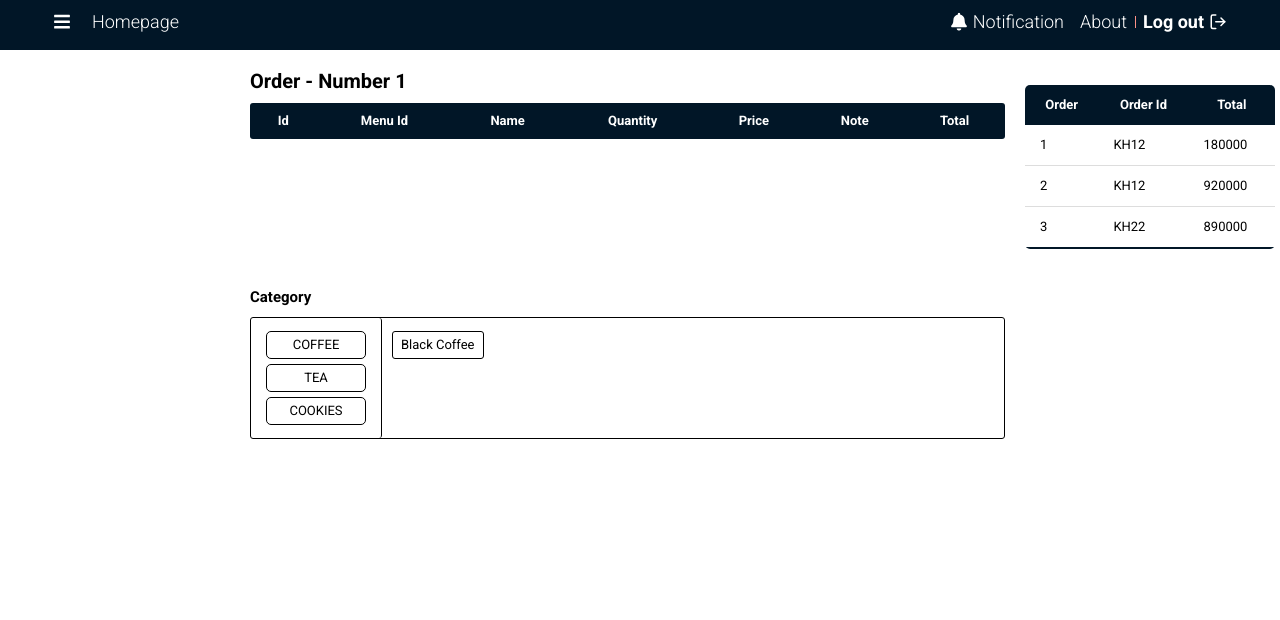
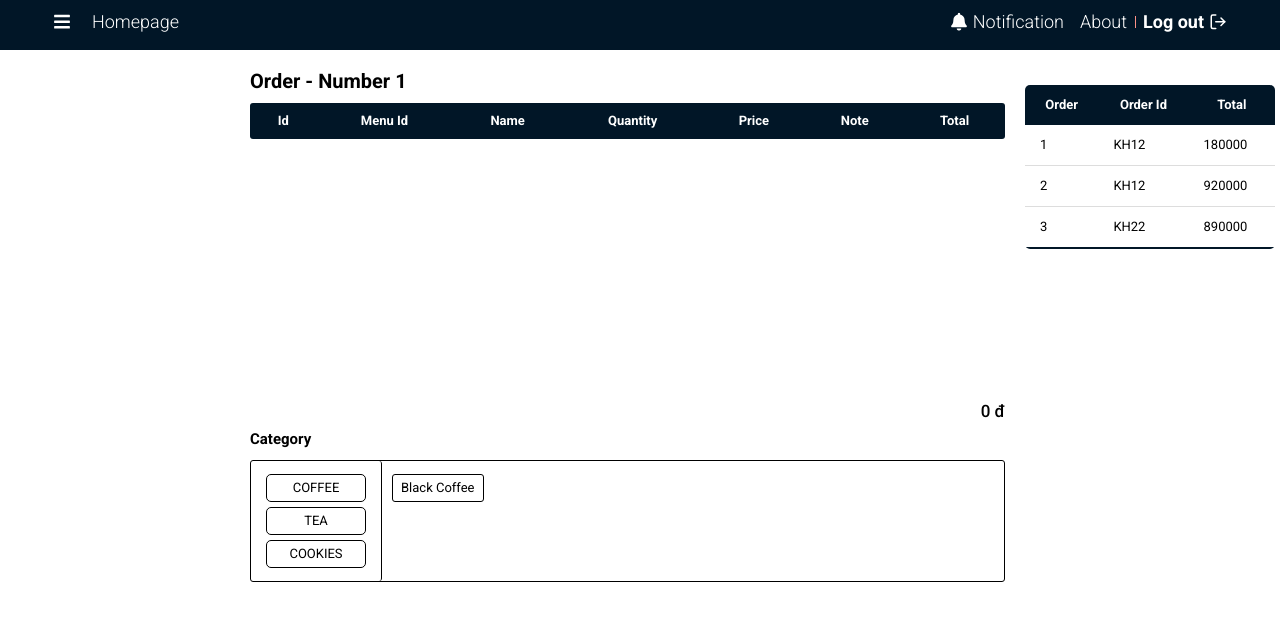
Before and after one commit to thuckhapham/QuanLy_coffee, a React (Create React App) app in the folder react-frontend-tlcn/: page /order/1 in a window 1280 px wide. Shown: the top 620 px of the page. Built offline with nearby package versions, Linux system fonts and the light colour scheme.

Commit message:
hoan thanh them nuoc, tu dong tang gia khi chinh so luong

```diff
--- a/react-frontend-tlcn/src/Pages/Order/Order.css
+++ b/react-frontend-tlcn/src/Pages/Order/Order.css
@@ -1,6 +1,9 @@
 .order {
     margin: 10px 10px 10px 250px;
     width: 780px;
+}
+.order__table-height{
+    height: 300px;
 }
 .order__table {
     border-collapse: collapse;
@@ -64,7 +67,7 @@
     font-weight: 400;
 }
 .category__container{
-    margin-top: 150px;
+    /* margin-top: 150px; */
  }
 .category__name-list{
     padding: 0;
@@ -85,3 +88,12 @@
     color: black;
     transition: ease-in .4s;
 }
+.order__totalprice {
+    /* margin-top: 140px; */
+}
+.order__summary{
+    font-size: 1.7rem;
+    text-align: right;
+    font-weight: 500;
+    /* margin-right: 10px; */
+}
--- a/react-frontend-tlcn/src/Pages/Order/Order.js
+++ b/react-frontend-tlcn/src/Pages/Order/Order.js
@@ -14,6 +14,10 @@ function Order() {
         } else {
             setBillOrder([...billOrder, { ...data, qty: 1 }])
         }
+    }
+    const TotalPrice = billOrder.reduce((a, c) => a + c.drink_price * c.qty, 0)
+    function currencyFormat(num) {
+        return num.toFixed(0).replace(/(\d)(?=(\d{3})+(?!\d))/g, '$1.') + ' đ'
      }
 
     const datas = [
@@ -41,6 +45,7 @@ function Order() {
         <>
             <div className="order">
                 <h1>Order - Number {id}</h1>
+                <div className="order__table-height">
                     <table className="order__table">
                         <thead className="order__head">
                             <tr className="order__header">
@@ -54,51 +59,32 @@ function Order() {
                             </tr>
                         </thead>
                         <tbody className="order__body">
-                        {billOrder.map((item) => (
+                            {billOrder.map((item, index) => (
                                 <tr className="order__row">
-                            <td>1 </td>
+                                    <td>{index + 1}</td>
                                     <td>{item.drink_id}</td>
                                     <td>{item.drink_name}</td>
                                     <td>{item.qty}</td>
-                            <td>{item.drink_price}</td>
+                                    <td>{currencyFormat(item.drink_price)}</td>
                                     <td></td>
-                            <td>39000</td>
+                                    <td>
+                                        {currencyFormat(item.drink_price * item.qty)}
+                                    </td>
                                 </tr>
                             ))}
-                        {/* <tr className="order__row">
-                            <td>1 </td>
-                            <td>KH12</td>
-                            <td>Milk Coffee</td>
-                            <td>1</td>
-                            <td>39000</td>
-                            <td></td>
-                            <td>39000</td>
-                        </tr>
-                        <tr className="order__row">
-                            <td>2 </td>
-                            <td>KH13</td>
-                            <td>Black Coffee</td>
-                            <td>1</td>
-                            <td>39000</td>
-                            <td></td>
-                            <td>39000</td>
-                        </tr> */}
                         </tbody>
                     </table>
+                </div>
+                <div className="order__totalprice">
+                    <div className="order__summary">
+                        {currencyFormat(TotalPrice)}
+                    </div>
+                </div>
                 <div className="category__container">
                     <h2>Category</h2>
                     <div className="order__menu">
                         <div className="category__title">
                             <ul className="category__list">
-                                {/* <li className="category__item">
-                                    TEA
-                                </li>
-                                <li className="category__item category__item--active">
-                                    COFFEE
-                                </li>
-                                <li className="category__item">
-                                    COOKIES
-                                </li> */}
                                 {datas.map(data => (
                                     <li
                                         className="category__item"
@@ -111,16 +97,10 @@ function Order() {
                         </div>
                         <div className="category__name">
                             <ul className="category__name-list">
-                                {/* <li className="category__name-item">
-                                    Black Coffee
-                                </li>
-                                <li className="category__name-item">
-                                    Milk Coffee
-                                </li> */}
                                 {datas.map((data) =>
                                     data.drink_category == selectedCate &&
                                     <li className="category__name-item"
-                                    onClick = {() => onAdd(data)}
+                                        onClick={() => onAdd(data)}
                                     >
                                         {data.drink_name}
                                     </li>
```
Lines whose indentation alone changed are shown as unchanged.
